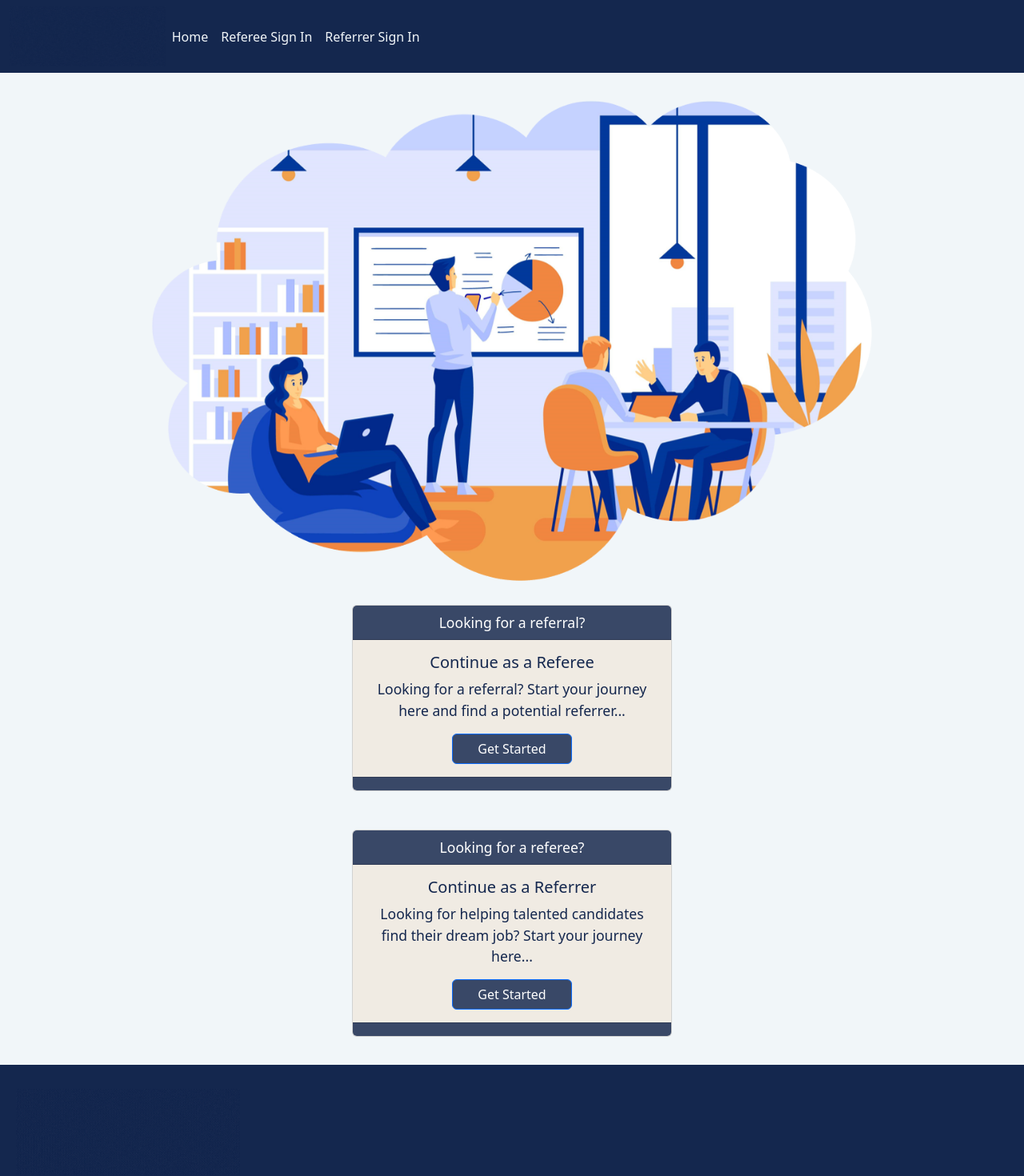
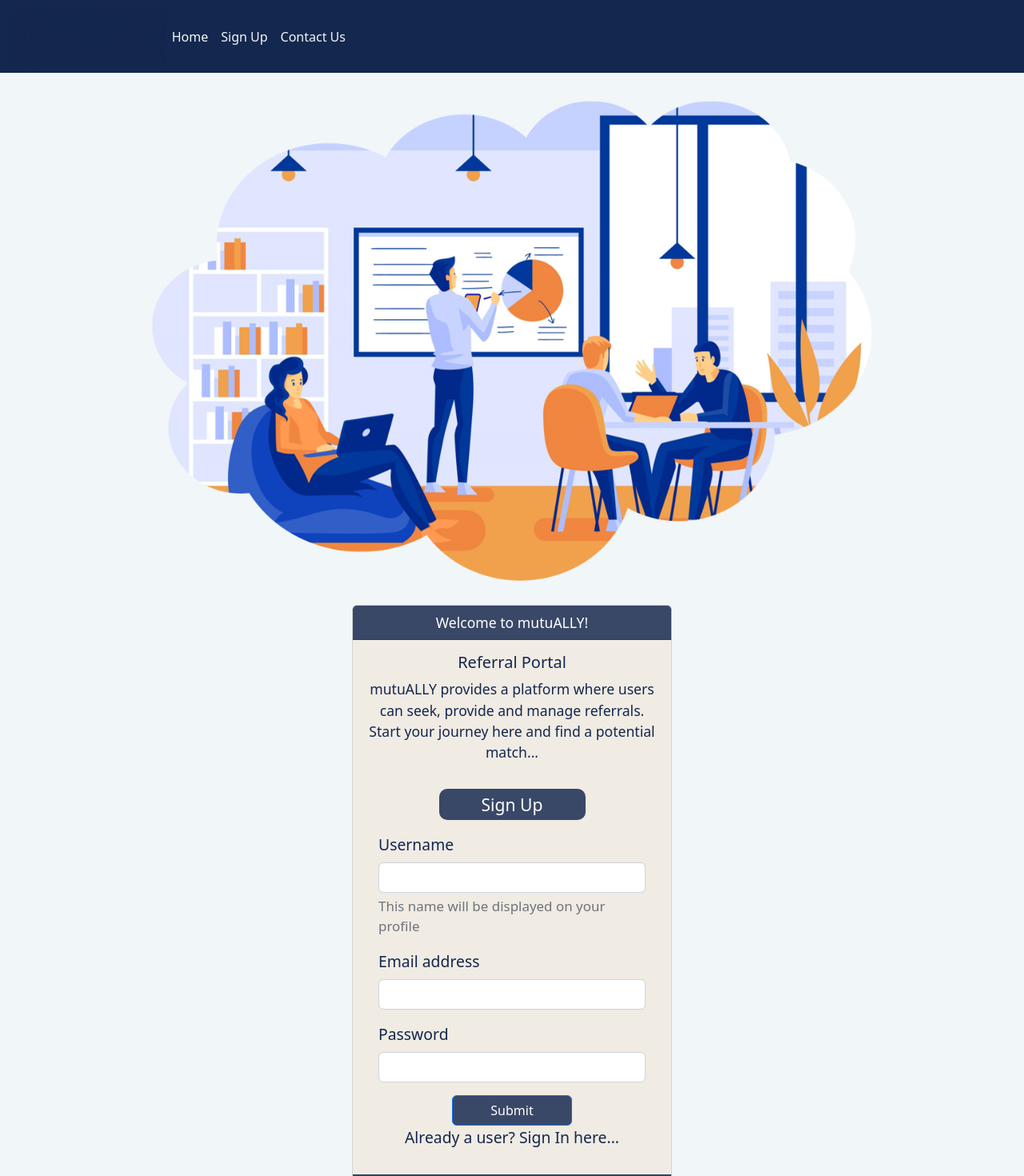
Before and after one commit to kg314730/mutually-frontend, a Vue app: page / in a window 1280 px wide. Shown: the top 1470 px of the page at 80% size. Built offline with nearby package versions, Linux system fonts and the light colour scheme.

Commit message:
prior to adding authentication

```diff
--- a/package.json
+++ b/package.json
@@ -10,7 +10,9 @@
   "dependencies": {
     "bootstrap": "^5.2.2",
     "core-js": "^3.8.3",
-    "vue": "^2.6.14"
+    "vue": "^2.6.14",
+    "vue-router": "^3.6.5",
+    "vuex": "^3.6.2"
   },
   "devDependencies": {
     "@babel/core": "^7.12.16",
--- a/src/App.vue
+++ b/src/App.vue
@@ -1,17 +1,21 @@
 <template>
   <div id="app">
-    <HomePage></HomePage>
+    <NavComp/>
+    <router-view></router-view>
+    <FooterComponent id="footer"/>
   </div>
 </template>
 
 <script>
-import HomePage from './components/HomePage.vue';
+import FooterComponent from './components/FooterComponent.vue';
+import NavComp from './components/NavComp.vue';
 
 
 export default {
   name: 'App',
   components: {
-    HomePage
+    NavComp,
+    FooterComponent
 }
 }
 //Color Palette: https://colorhunt.co/palette/f1f6f914274e3948679ba4b4
--- a/src/components/HomePage.vue
+++ b/src/components/HomePage.vue
@@ -1,75 +1,80 @@
 <template>
     <div>
-        <nav class="navbar navbar-expand-lg color-set">
-            <div class="container-fluid">
-                <img src="./../assets/logo.gif" alt="logo" class="logo">
-              <button class="navbar-toggler" type="button" data-bs-toggle="collapse" data-bs-target="#navbarNav" aria-controls="navbarNav" aria-expanded="false" aria-label="Toggle navigation">
-                <span class="navbar-toggler-icon"></span>
-              </button>
-              <div class="collapse navbar-collapse" id="navbarNav">
-                <ul class="navbar-nav">
-                    <li class="nav-item">
-                        <a class="nav-link" aria-current="page" href="#">Home</a>
-                    </li>
-                  <li class="nav-item">
-                    <a class="nav-link" aria-current="page" href="#">Referee Sign In</a>
-                  </li>
-                  <li class="nav-item">
-                    <a class="nav-link" href="#">Referrer Sign In</a>
-                  </li>
-                </ul>
-              </div>
-            </div>
-          </nav>
           <div class="parent">
             <div class="flex1">
                 <img src="./../assets/landing_page.png" alt="Office Image" class="img-fluid">
             </div>
             <div class="flex2">
-                <center>
-                    <div class="card text-center card-width">
+              <center>
+                    <div class="card card-width">
                         <div class="card-header">
-                            Looking for a referral?
+                            Welcome to mutuALLY!
                         </div>
                         <div class="card-body">
-                            <h5 class="card-title">Continue as a Referee</h5>
-                            <p class="card-text">Looking for a referral? Start your journey here and find a potential referrer...</p>
-                            <a href="#" class="btn btn-primary custom-btn">Get Started</a>
+                            <h5 class="card-title">Referral Portal</h5>
+                            <p class="card-text">mutuALLY provides a platform where users can seek, provide and manage referrals. Start your journey here and find a potential match...</p>
+                        </div>
+                        <div id="sign-up-form" class="carousel slide card-body" data-bs-touch="false">
+                            <div class="carousel-inner">
+                              <div class="carousel-item active">
+                                <h2 class="custom-header">Sign Up</h2>
+                                <form class="card-body">
+                                    <div class="mb-3">
+                                        <label for="username" class="form-label">Username</label>
+                                        <input type="text" class="form-control" id="username" aria-describedby="username">
+                                        <div id="username" class="form-text">This name will be displayed on your profile</div>
+                                    </div>
+                                    <div class="mb-3">
+                                      <label for="email" class="form-label">Email address</label>
+                                      <input type="email" class="form-control" id="email">
+                                    </div>
+                                    <div class="mb-3">
+                                      <label for="pwd" class="form-label">Password</label>
+                                      <input type="password" class="form-control" id="pwd">
+                                    </div>
+                                    <center>
+                                        <button type="submit" class="btn btn-primary custom-btn">Submit</button>
+                                        <br>
+                                        <a href="" type="button" data-bs-target="#sign-up-form" data-bs-slide="next">Already a user? Sign In here...</a>
+                                    </center>
+
+                                </form>
+                              </div>
+                              <div class="carousel-item">
+                                <h2 class="custom-header">Sign In</h2>
+                                <form class="card-body">
+                                    <div class="mb-3">
+                                      <label for="email" class="form-label">Email address</label>
+                                      <input type="email" class="form-control" id="email">
+                                    </div>
+                                    <div class="mb-3">
+                                      <label for="pwd" class="form-label">Password</label>
+                                      <input type="password" class="form-control" id="pwd">
+                                    </div>
+                                    <center>
+                                        <button type="submit" class="btn btn-primary custom-btn">Submit</button>
+                                        <br>
+                                        <a href="" type="button" data-bs-target="#sign-up-form" data-bs-slide="next">Registering for the first time? <br>Sign Up here...</a>
+                                    </center>
+                                </form>
+                              </div>
+                            </div>
                         </div>
                         <div class="card-footer text-muted">
                         </div>
                     </div>
-                    <br><br>
-                    <div class="card text-center card-width">
-                        <div class="card-header">
-                            Looking for a referee?
-                        </div>
-                        <div class="card-body">
-                            <h5 class="card-title">Continue as a Referrer</h5>
-                            <p class="card-text">Looking for helping talented candidates find their dream job? Start your journey here...</p>
-                            <a href="#" class="btn btn-primary custom-btn">Get Started</a>
-                        </div>
-                        <div class="card-footer text-muted">
-                        </div>
-                    </div>
-                </center>
+                  </center>
             </div>
           </div>
-          <FooterComponent/>
     </div>
 </template>
 <script>
-import FooterComponent from './FooterComponent.vue';
 
 export default {
     name: "HomePage",
-    components: { FooterComponent }
 }
 </script>
 <style scoped>
-    nav li:hover{
-        background-color: #394867;
-    }
     .parent{
         display: flex;
         flex-direction: row;
@@ -86,21 +91,6 @@
     }
     .flex2{
         width:500px;
-    }
-    .color-set{
-        background-color: #14274E;
-    }
-    .color-set a{
-        color: #F1F6F9;
-    }
-    .logo{
-        height: 75px;
-    }
-    .navbar-toggler{
-        background-color: #F1F6F9;
-    }
-    .row{
-        height: 80vh;
     }
     .card-width{
         width: 400px;
@@ -120,4 +110,21 @@
         background-color: #394867;
         width: 150px;
     }
+    .custom-header{
+        background-color: #394867;
+        color: white;
+        text-align:center;
+        width: 50%;
+        margin: 0 auto;
+        border-radius: 10px;
+        padding: 7px;
+        font-size: 1.2em;
+    }
+    form a{
+        color: #14274E;
+        text-decoration: none;
+    }
+    form{
+      text-align: left;
+    }
 </style>
--- /dev/null
+++ b/src/components/NavComp.vue
@@ -0,0 +1,48 @@
+<template>
+    <div>
+        <nav class="navbar navbar-expand-lg color-set">
+            <div class="container-fluid">
+                <img src="./../assets/logo.gif" alt="logo" class="logo">
+              <button class="navbar-toggler" type="button" data-bs-toggle="collapse" data-bs-target="#navbarNav" aria-controls="navbarNav" aria-expanded="false" aria-label="Toggle navigation">
+                <span class="navbar-toggler-icon"></span>
+              </button>
+              <div class="collapse navbar-collapse" id="navbarNav">
+                <ul class="navbar-nav">
+                    <li class="nav-item">
+                        <router-link class="nav-link" aria-current="page" to="/">Home</router-link>
+                    </li>
+                  <li class="nav-item">
+                    <a class="nav-link" aria-current="page" href="#sign-up-form">Sign Up</a>
+                  </li>
+                  <li class="nav-item">
+                    <a class="nav-link" href="#footer">Contact Us</a>
+                  </li>
+                </ul>
+              </div>
+            </div>
+          </nav>
+    </div>
+</template>
+<script>
+export default {
+    name: 'NavComp',
+}
+</script>
+
+<style scoped>
+    nav li:hover{
+        background-color: #394867;
+    }
+    .color-set{
+        background-color: #14274E;
+    }
+    .color-set a{
+        color: #F1F6F9;
+    }
+    .logo{
+        height: 75px;
+    }
+    .navbar-toggler{
+        background-color: #F1F6F9;
+    }
+</style>
--- a/src/main.js
+++ b/src/main.js
@@ -1,8 +1,12 @@
 import Vue from 'vue'
 import App from './App.vue'
+import router from './router/route'
+import store from './store/store'
 
 Vue.config.productionTip = false
 
 new Vue({
+  router,
+  store,
   render: h => h(App),
 }).$mount('#app')
--- /dev/null
+++ b/src/store/store.js
@@ -0,0 +1,32 @@
+import Vue from 'vue'
+import Vuex from 'vuex'
+
+Vue.use(Vuex)
+
+export default new Vuex.Store({
+  state: {
+    authenticated: false,
+    User:{
+        name:'',
+        email:'',
+        password:'',
+        career_details:[],
+        total_experience:0,
+        educational_details:[],
+        skills:[],
+        projects:[],
+    }
+  },
+  getters: {
+  },
+  mutations: {
+    SET_AUTH:(state,auth)=>state.authenticated = auth
+  },
+  actions: {
+    setAuth:(context,auth)=>{
+      context.commit('SET_AUTH',auth);
+    }
+  },
+  modules: {
+  }
+})
```
Also changed, not shown: src/router/route.js (added, +18 -0 lines), 1 other file (tests, documents, lock files or other folders).
